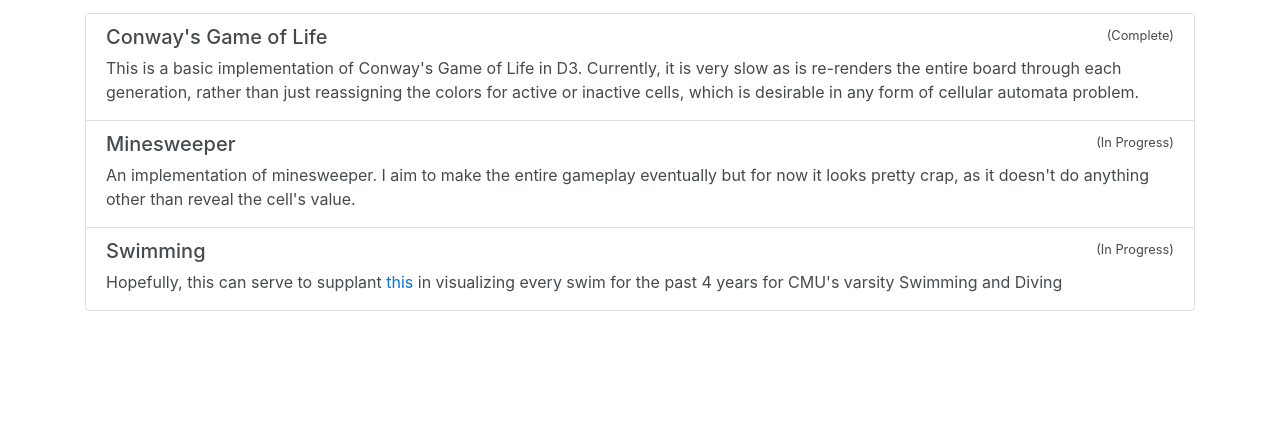
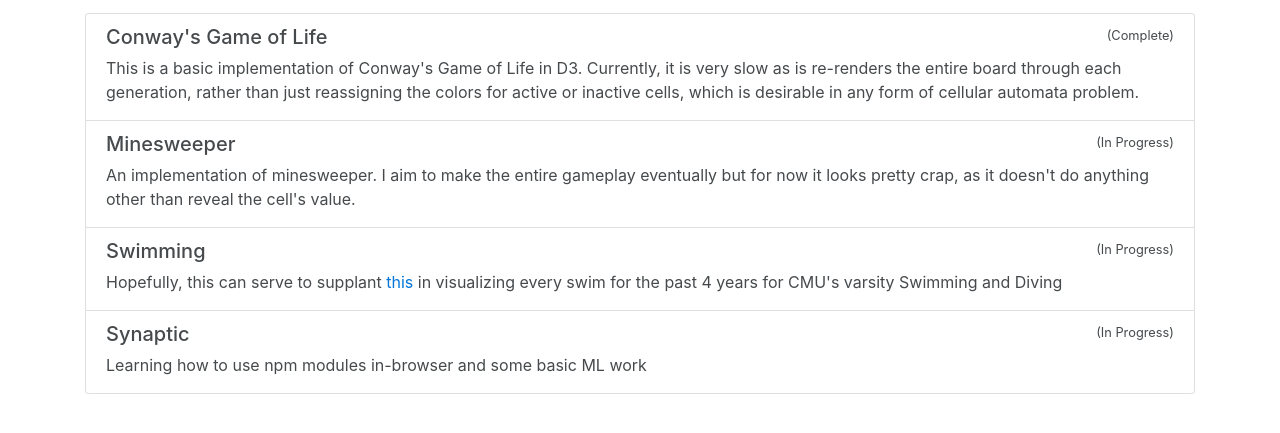
Before and after one commit to SivanMehta/d3-practice, a website: page index.html in a window 1280 px wide. Shown: the part 79-512 px from the top of the page. Drawn offline with nearby package versions, Linux system fonts and the light colour scheme.

```diff
--- a/index.html
+++ b/index.html
@@ -40,6 +40,11 @@
           link: 'swimming/graph.html',
           status: 'In Progress',
           description: "Hopefully, this can serve to supplant <a href = 'https://sivanmehta.github.io/swimming/'>this</a> in visualizing every swim for the past 4 years for CMU's varsity Swimming and Diving"
+        }, {
+          title: 'Synaptic',
+          link: 'synaptic/plot.html',
+          status: 'In Progress',
+          description: 'Learning how to use npm modules in-browser and some basic ML work'
         }
       ]
 
--- a/swimming/package.json
+++ b/package.json
@@ -7,7 +7,7 @@
     "request": "^2.81.0"
   },
   "scripts": {
-    "scrape": "node scrape.js > data.csv",
+    "swim-scrape": "node swimming/scrape.js > swimming/data.csv",
     "start": "http-server"
   }
 }
```
